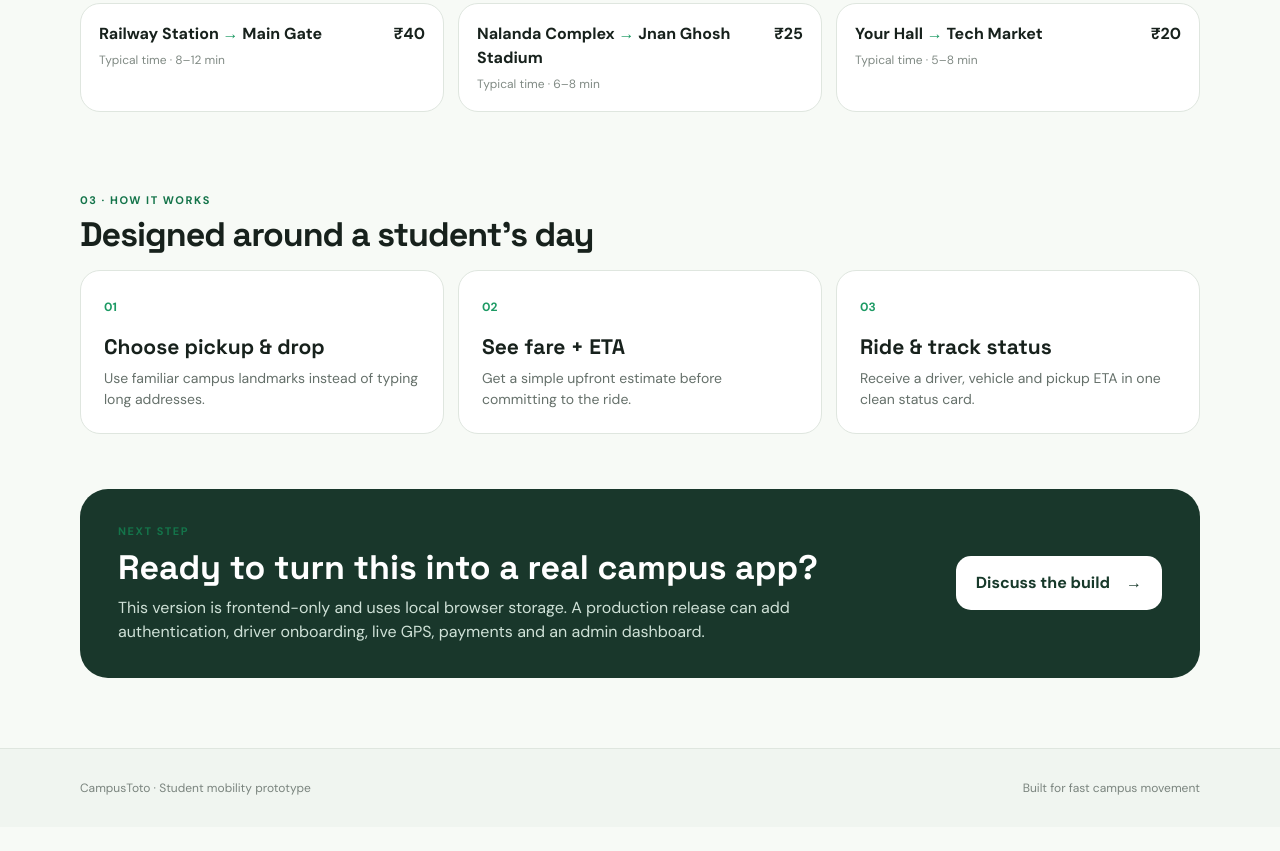
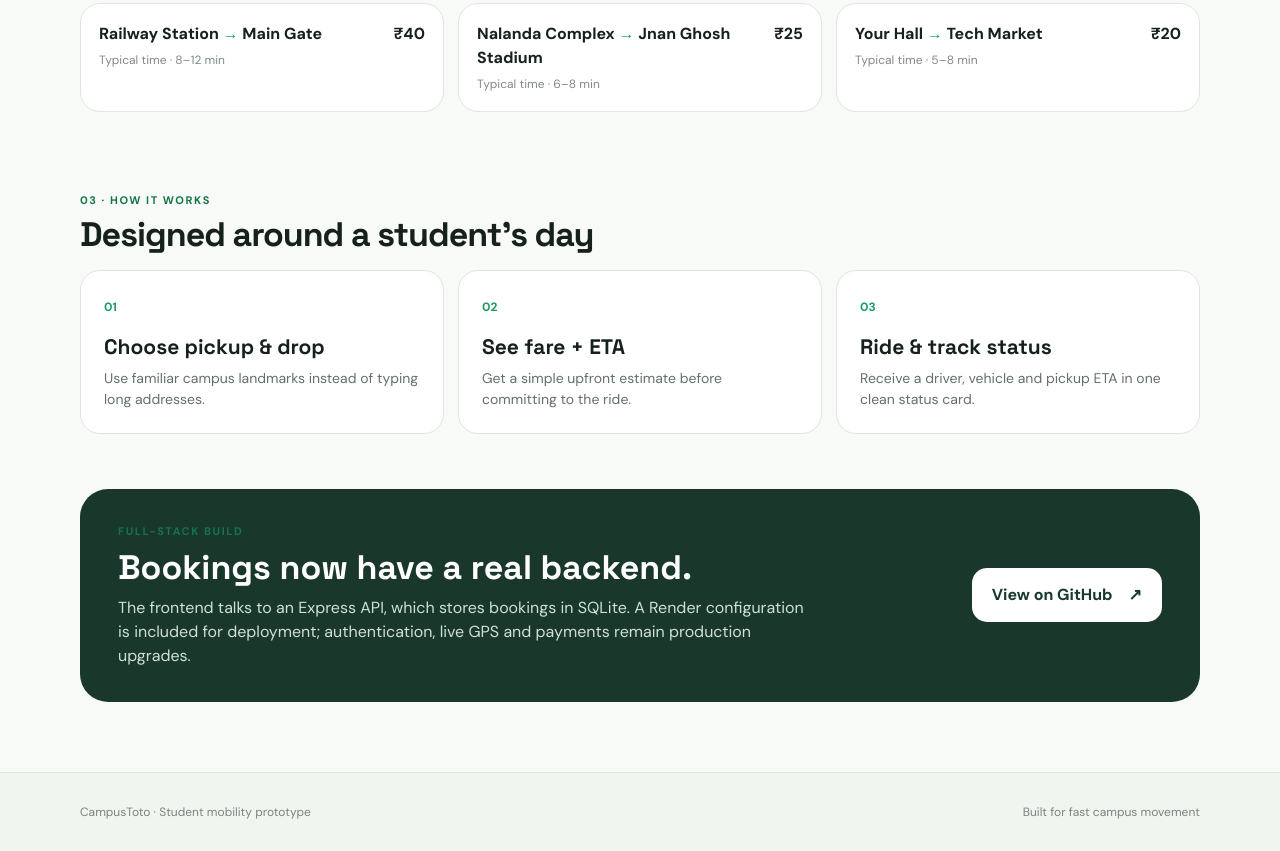
Before and after one commit to anjankumar23/project-1, a website: page index.html in a window 1280 px wide. Shown: the part 1464-2315 px from the top of the page. Before the commit the page ends 2291 px from the top, so only its background shows below. Drawn offline with Linux system fonts and the light colour scheme; no server answers.

Commit message:
Update landing page for full-stack backend

```diff
--- a/index.html
+++ b/index.html
@@ -31,14 +31,14 @@
       <div class="hero-copy">
         <div class="eyebrow"><span class="pulse-dot"></span> Campus rides, without the chase</div>
         <h1>Book a Toto.<br><span>Reach class on time.</span></h1>
-        <p>Fast, simple e-rickshaw booking for life inside a big engineering campus. Built as a student-first prototype for IIT Kharagpur.</p>
+        <p>Fast, simple e-rickshaw booking for life inside a big engineering campus. Built as a student-first full-stack prototype for IIT Kharagpur.</p>
         <div class="hero-actions">
           <a class="primary-btn" href="#book">Book a ride <span>→</span></a>
           <a class="text-btn" href="#routes">See popular routes</a>
         </div>
         <div class="trust-row">
           <span>✓ Transparent fare</span>
-          <span>✓ Live-style status</span>
+          <span>✓ API-backed bookings</span>
           <span>✓ Student friendly</span>
         </div>
       </div>
@@ -175,11 +175,11 @@
 
     <section class="cta-band container">
       <div>
-        <div class="eyebrow">NEXT STEP</div>
-        <h2>Ready to turn this into a real campus app?</h2>
-        <p>This version is frontend-only and uses local browser storage. A production release can add authentication, driver onboarding, live GPS, payments and an admin dashboard.</p>
+        <div class="eyebrow">FULL-STACK BUILD</div>
+        <h2>Bookings now have a real backend.</h2>
+        <p>The frontend talks to an Express API, which stores bookings in SQLite. A Render configuration is included for deployment; authentication, live GPS and payments remain production upgrades.</p>
       </div>
-      <a class="secondary-btn" href="mailto:hello@example.com?subject=Campus%20Toto%20prototype">Discuss the build <span>→</span></a>
+      <a class="secondary-btn" href="https://github.com/anjankumar23/project-1" target="_blank" rel="noopener">View on GitHub <span>↗</span></a>
     </section>
   </main>
 
```
